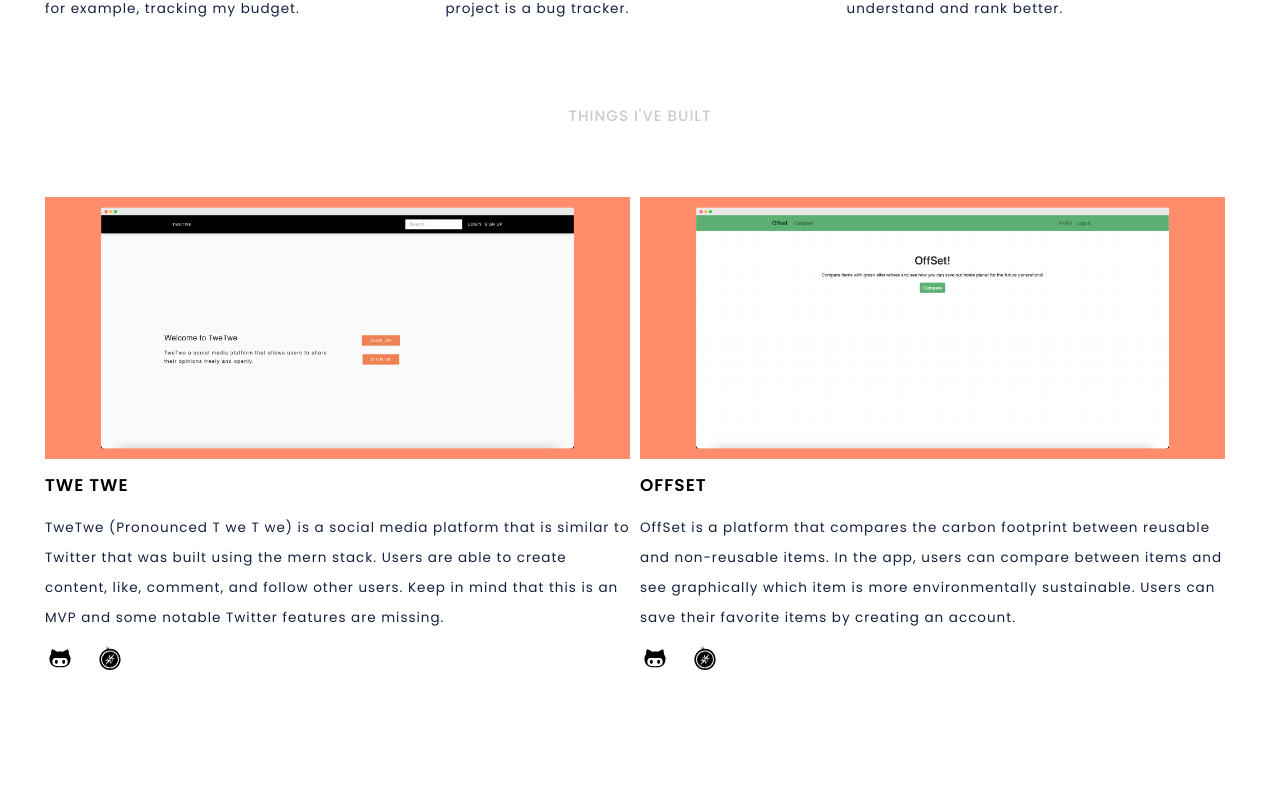
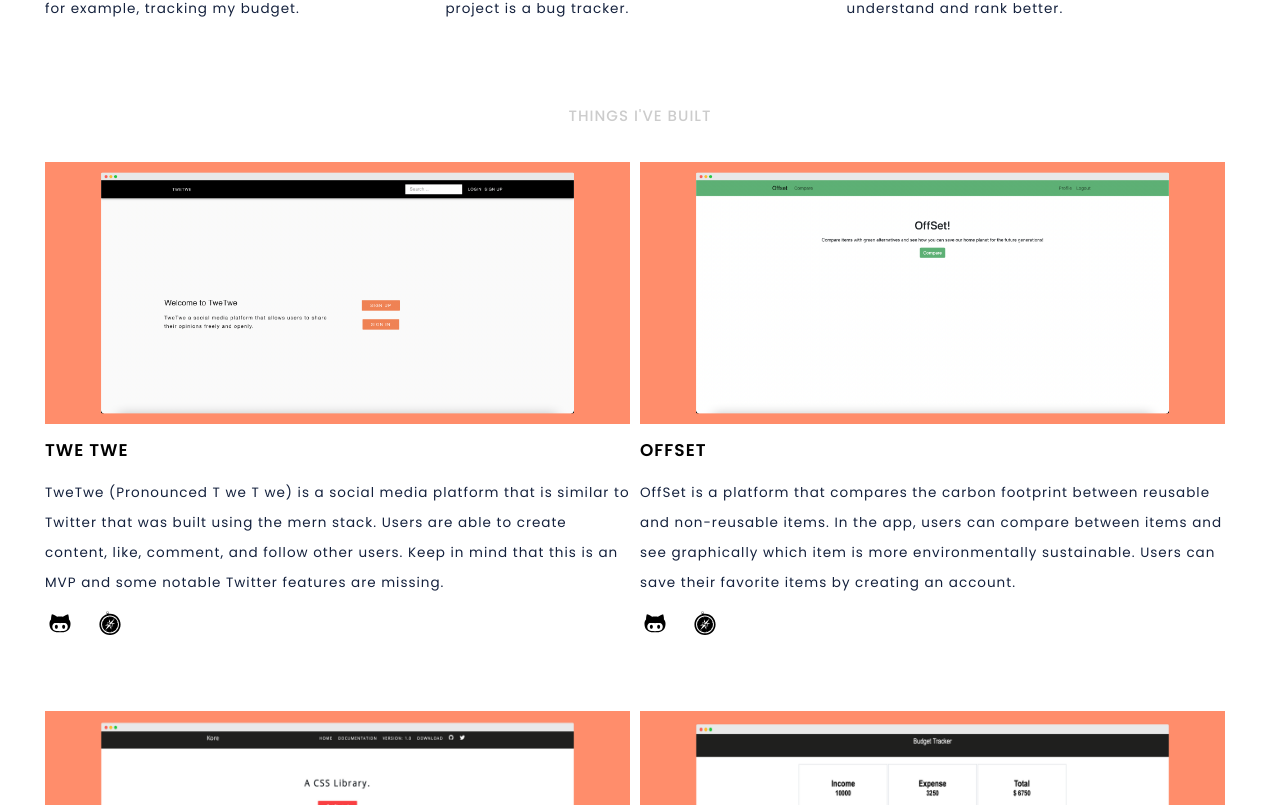
Before and after one commit to elisvcodes/portfolio, a Next.js app: page / in a window 1280 px wide. Shown: the part 675-1480 px from the top of the page. Built offline with nearby package versions, Linux system fonts and the light colour scheme.

Commit message:
fixed some css for the tooltip

```diff
--- a/components/Portfolio/portfolio.module.css
+++ b/components/Portfolio/portfolio.module.css
@@ -7,11 +7,11 @@
 }
 
 .portfolio {
-  padding: 30px 0;
+  padding: 15px 0;
 }
 
 .portfolio_box {
-  margin: 40px 0;
+  margin: 20px 0;
 }
 
 .portfolio_box_title {
@@ -39,6 +39,13 @@
   margin-right: 2rem;
   cursor: pointer;
 }
+.tooltip {
+  position: relative;
+  display: inline-block;
+}
+.tooltip .tooltiptext {
+  visibility: hidden;
+}
 
 @media screen and (min-width: 1024px) {
   .portfolio_title {
@@ -47,10 +54,7 @@
   .portfolio {
     display: flex;
   }
-  .tooltip {
-    position: relative;
-    display: inline-block;
-  }
+
   .tooltip .tooltiptext {
     visibility: hidden;
     width: 60px;
@@ -63,7 +67,7 @@
     z-index: 1;
     bottom: 130%;
     left: 50%;
-    margin-left: -30px; /* Use half of the width (120/2 = 60), to center the tooltip */
+    margin-left: -30px; /* Use half of the width (60/2 = 30), to center the tooltip */
   }
   .tooltip:hover .tooltiptext {
     visibility: visible;
```
